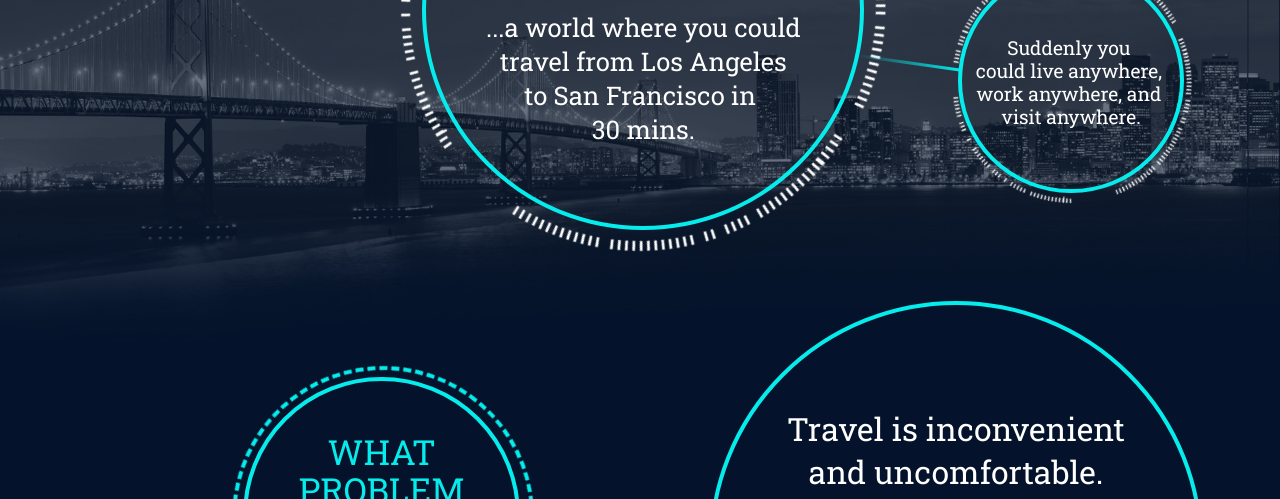
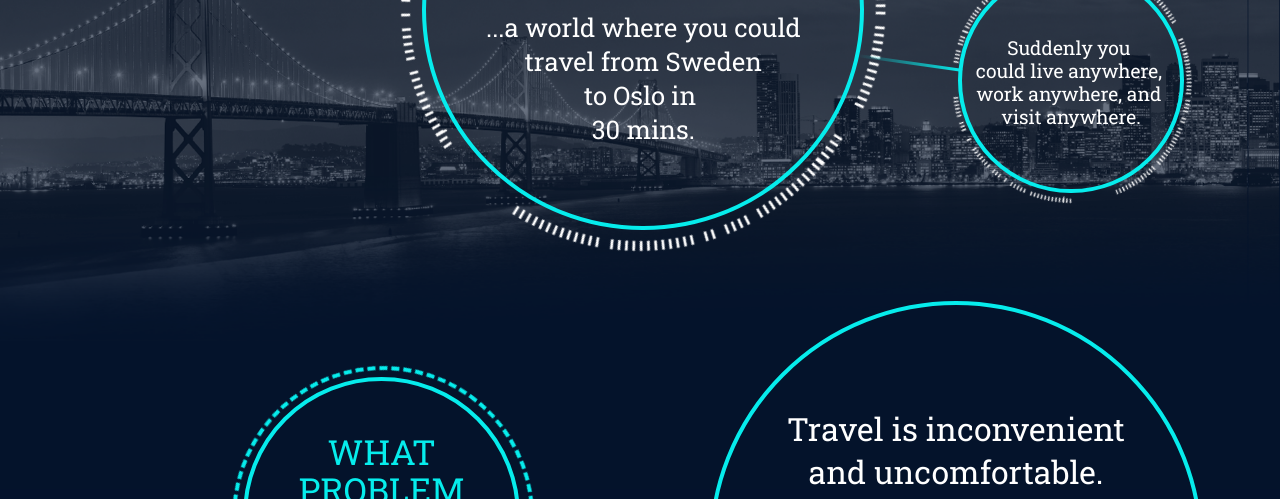
Before and after one commit to rLoopTeam/website-v5, a website: page dist/index.html in a window 1280 px wide. Shown: the part 301-800 px from the top of the page. Drawn offline with nearby package versions, Linux system fonts and the light colour scheme; files that its build step writes are made by us from their sources; files whose address does not match are found by name.

Commit message:
change text loop

```diff
--- a/src/scripts/app.js
+++ b/src/scripts/app.js
@@ -1,4 +1,39 @@
-document.addEventListener("DOMContentLoaded", function(){
+(function(){
+	"use strict";
+	//How long takes to chanage imagine text
+	var CITY_LOOP_DELAY = 3500;
+	//Values used in the imagine text
+	var cities =
+	[
+		{
+			from: "Sweden",
+			to: "Oslo",
+			in: "30 mins"
+		},
+		{
+			from: "Los Angeles",
+			to: "San Francisco",
+			in: "30 mins"
+		},
+		{
+			from: "London",
+			to: "Manchester",
+			in: "15 mins"
+		},
+		{
+			from: "Toronto",
+			to: "Montreal",
+			in: "27 mins"
+		}
+	];
+	//Strings in braces will be replaced
+	var loopBaseString =
+		"...a world where you could\n "
+		+ "travel from {from}\n"
+		+ "to {to} in\n"
+		+ "{in}.";
+
+	function initScrollReveal(){
 		window.sr = ScrollReveal({
 		  viewFactor: 1,
 		  duration:1000
@@ -15,6 +50,7 @@ document.addEventListener("DOMContentLoaded", function(){
 			afterReveal:function(){
 				setTimeout(function(){
 					document.getElementById("imagineText").classList.remove("invisible");
+					initCityLoop();
 
 				}, 600);
 			}
@@ -77,4 +113,35 @@ document.addEventListener("DOMContentLoaded", function(){
 			viewFactor:0.5,
 			delay:3000
 		});
+	}
+
+	function initCityLoop(){
+		var currentCity = 0;
+		var textElem = document.getElementById("imagineText");
+		setInterval(function(){
+			//Next city
+			currentCity = (currentCity+1) % cities.length;
+			//Hide text
+			textElem.classList.add("invisible");
+			//Wait transition to finish
+			setTimeout(function(){
+				var aux = loopBaseString;
+				for (var key in cities[currentCity]) {
+					if (cities[currentCity].hasOwnProperty(key)) {
+						aux = aux.replace(
+							"{"+key+"}",
+							cities[currentCity][key]
+						);
+					}
+				}
+				textElem.innerHTML = aux;
+
+				textElem.classList.remove("invisible");
+			}, 500);
+		}, CITY_LOOP_DELAY);
+	}
+
+	document.addEventListener("DOMContentLoaded", function(){
+		initScrollReveal();
 	});
+})();
```
Also changed, not shown: dist/index.html. Lines whose indentation alone changed are shown as unchanged.
